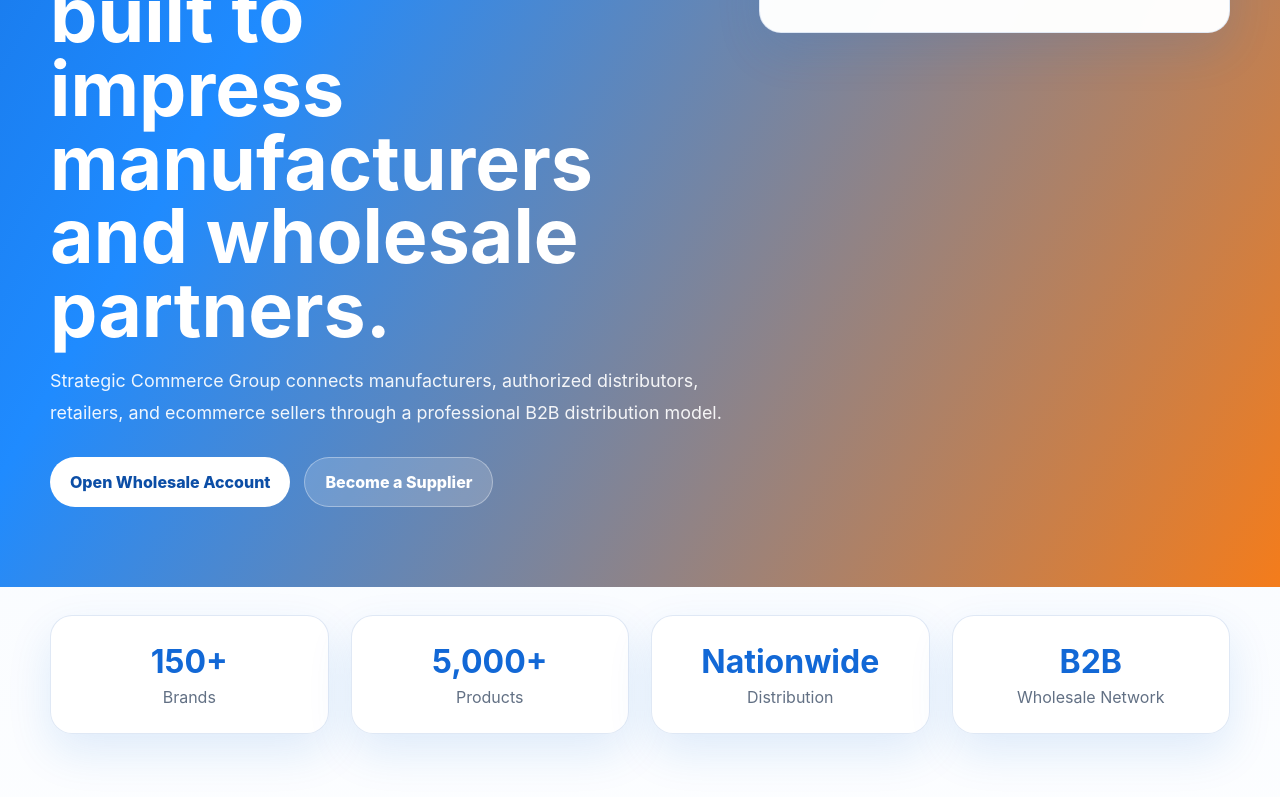
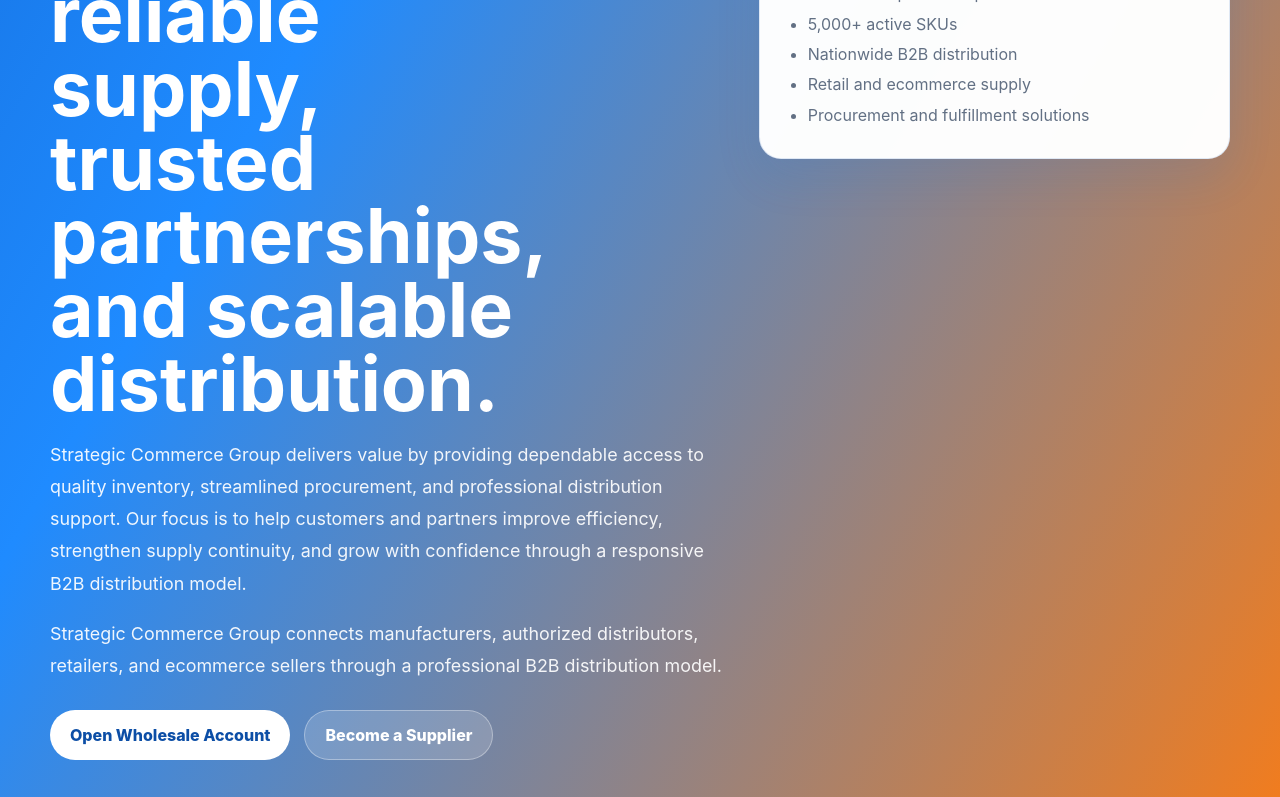
Before and after one commit to larryfelix66/strategic-commerce-group-site, a React (Vite) app: page / in a window 1280 px wide. Shown: the part 862-1659 px from the top of the page. Built offline with nearby package versions, Linux system fonts and the light colour scheme.

Commit message:
Update App.jsx

```diff
--- a/src/App.jsx
+++ b/src/App.jsx
@@ -175,9 +175,11 @@
 
       <p className="eyebrow light">National Wholesale Distribution</p>
 
-      <h1>
-        Distribution infrastructure built to impress manufacturers and wholesale partners.
-      </h1>
+<h1>Delivering value through reliable supply, trusted partnerships, and scalable distribution.</h1>
+
+<p className="hero-copy">
+  Strategic Commerce Group delivers value by providing dependable access to quality inventory, streamlined procurement, and professional distribution support. Our focus is to help customers and partners improve efficiency, strengthen supply continuity, and grow with confidence through a responsive B2B distribution model.
+</p>
               <p className="hero-copy">
                 Strategic Commerce Group connects manufacturers, authorized distributors, retailers,
                 and ecommerce sellers through a professional B2B distribution model.
```
